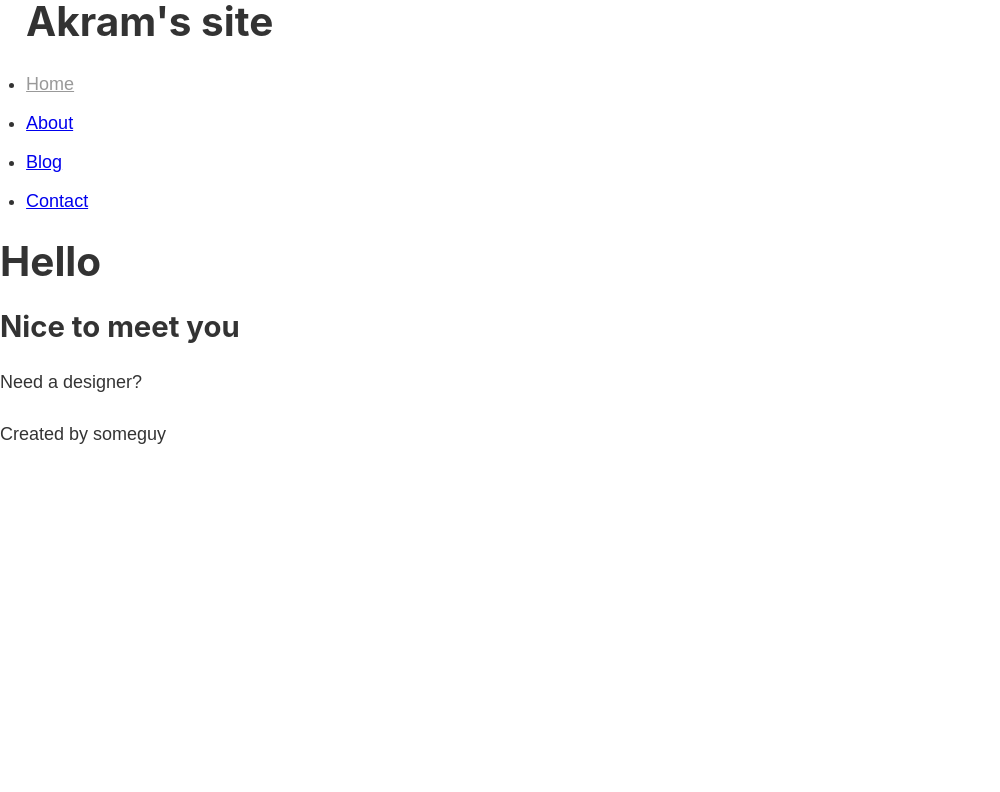
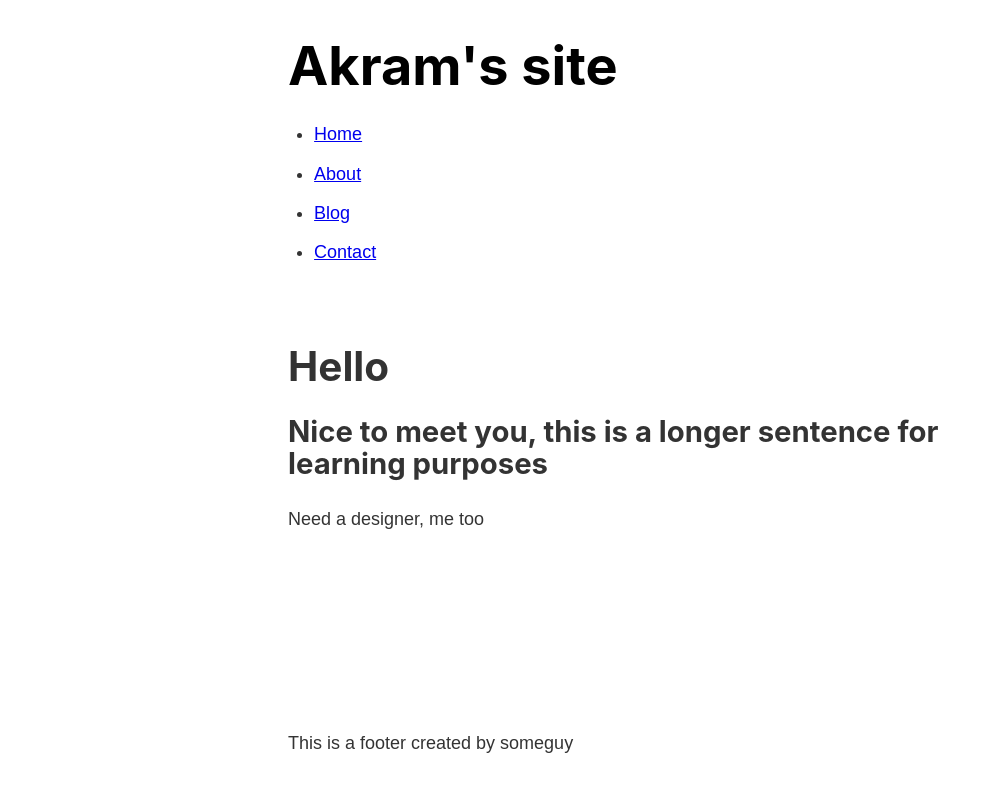
Before and after one commit to vrtlakram/gatsby-bootcamp, a Gatsby site: page / in a window 1280 px wide. Shown: the whole page, without its empty margins (0-1000 px from the left). Built offline with nearby package versions, Linux system fonts and the light colour scheme; Gatsby itself is replaced by a stand-in of ours.

Commit message:
continued tutorial
stopped at https://youtu.be/8t0vNu2fCCM?t=5348

```diff
--- a/package.json
+++ b/package.json
@@ -14,7 +14,7 @@
   },
   "dependencies": {
     "gatsby": "^2.17.6",
-    "gatsby-plugin-sass": "^2.1.20",
+    "gatsby-plugin-sass": "^2.1.23",
     "node-sass": "^4.13.0",
     "react": "^16.11.0",
     "react-dom": "^16.11.0"
--- a/src/components/footer.js
+++ b/src/components/footer.js
@@ -3,7 +3,7 @@
 const Footer = () => {
     return (
         <footer>
-            <p>Created by someguy</p>
+            <p>This is a footer created by someguy</p>
         </footer>
     )
 }
--- a/src/components/header.js
+++ b/src/components/header.js
@@ -5,14 +5,14 @@
 
 const Header = () => {
     return (
-        <header>
+        <header className={headerStyles.header}>
+        <h1><Link className={headerStyles.title} to='/'>Akram's site</Link></h1>
             <nav>
-                <ul>
-                    <h1>Akram's site</h1>
-                    <li><Link className={headerStyles.link} to="/">Home</Link></li>
-                    <li><Link to="/about">About</Link></li>
-                    <li><Link to="/blog">Blog</Link></li>
-                    <li><Link to="/contact">Contact</Link></li>
+                <ul className={headerStyles.navList}>
+                    <li><Link className={headerStyles.navItem} activeClassName={headerStyles.activeNavItem} to="/">Home</Link></li>
+                    <li><Link className={headerStyles.navItem} activeClassName={headerStyles.activeNavItem} to="/about">About</Link></li>
+                    <li><Link className={headerStyles.navItem} activeClassName={headerStyles.activeNavItem} to="/blog">Blog</Link></li>
+                    <li><Link className={headerStyles.navItem} activeClassName={headerStyles.activeNavItem} to="/contact">Contact</Link></li>
                 </ul>
             </nav>
         </header>
--- a/src/components/header.module.scss
+++ b/src/components/header.module.scss
@@ -1,3 +1,36 @@
+.header {
+    padding: 1rem 0 3em;
+}
+
+.title {
+    color: #000;
+    font-size: 3rem;
+    text-decoration: none;
+
+
+}
+
 .link {
     color: #999;
 }
+
+.nav-list {
+    display: flex;
+    list-style-type: none;
+    margin: 0;
+}
+
+.nav-item {
+    color: #999;
+    font-size: .9rem;
+    margin-right: 1.3rem;
+    text-decoration: none;
+}
+
+.nav-item:hover {
+    color: #666;
+}
+
+.active-nav-item {
+    color: #333;
+}
--- a/src/components/layout.js
+++ b/src/components/layout.js
@@ -5,11 +5,16 @@
 
 import '../styles/index.scss'
 
+import layoutStyles from './layout.module.scss'
+
 const Layout = (props) => {
     return (
-        <div>
-            <Header />
-            {props.children}
+        <div className={layoutStyles.container} >
+            <div className={layoutStyles.content}>
+                <Header />
+                {props.children}
+            </div>
+
             <Footer />
         </div>
     )
--- /dev/null
+++ b/src/components/layout.module.scss
@@ -0,0 +1,13 @@
+.container {
+    margin: 0 auto;
+    max-width: 740px;
+    padding: 1rem;
+
+    display: flex;
+    flex-direction: column;
+    min-height: 100vh;
+}
+
+.content {
+    flex-grow: 1;
+}
--- a/src/pages/index.js
+++ b/src/pages/index.js
@@ -7,8 +7,8 @@
     return (
         <Layout>
             <h1>Hello</h1>
-            <h2>Nice to meet you</h2>
-            <p>Need a designer?</p>
+            <h2>Nice to meet you, this is a longer sentence for learning purposes</h2>
+            <p>Need a designer, me too</p>
         </Layout>
     )
 }
```
Also changed, not shown: 1 other file.
